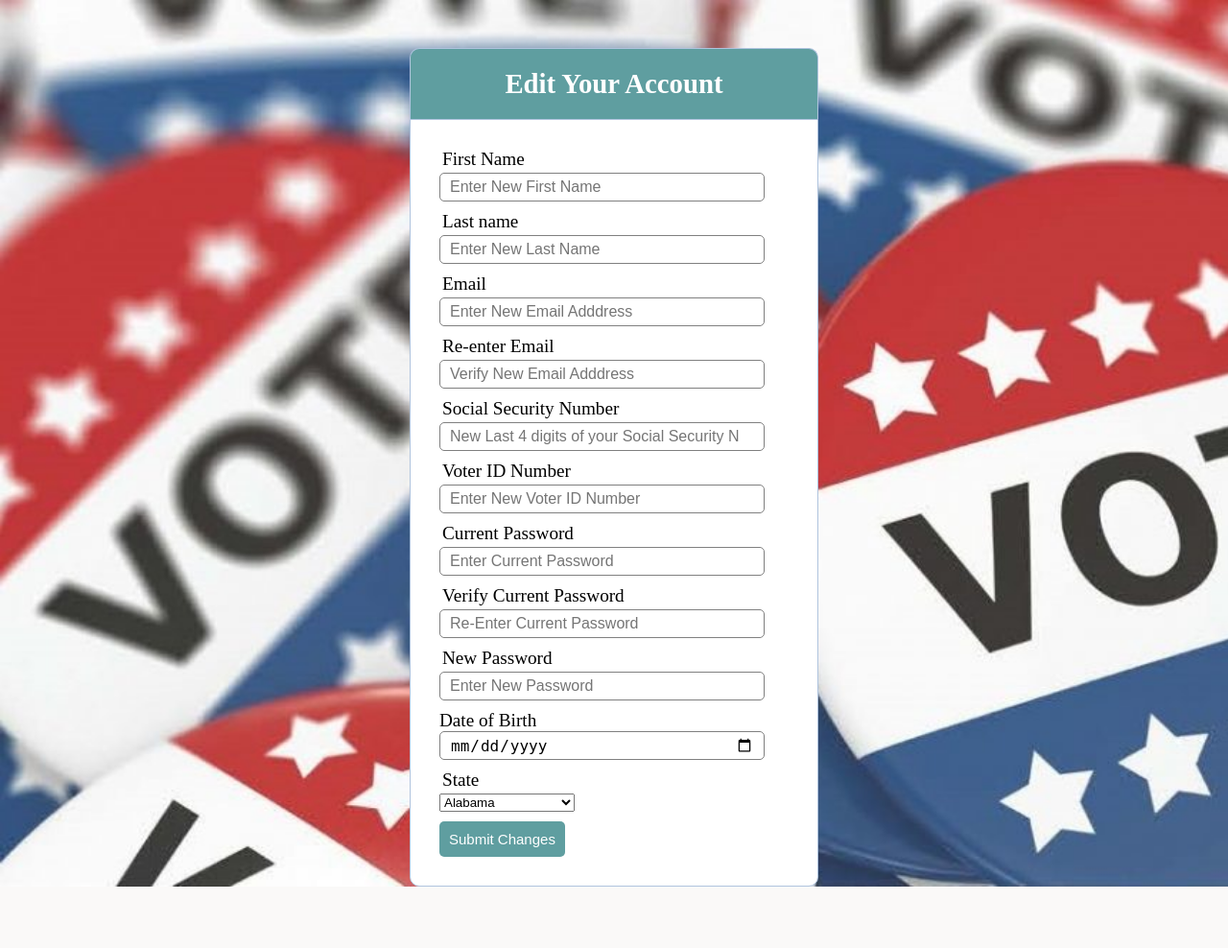
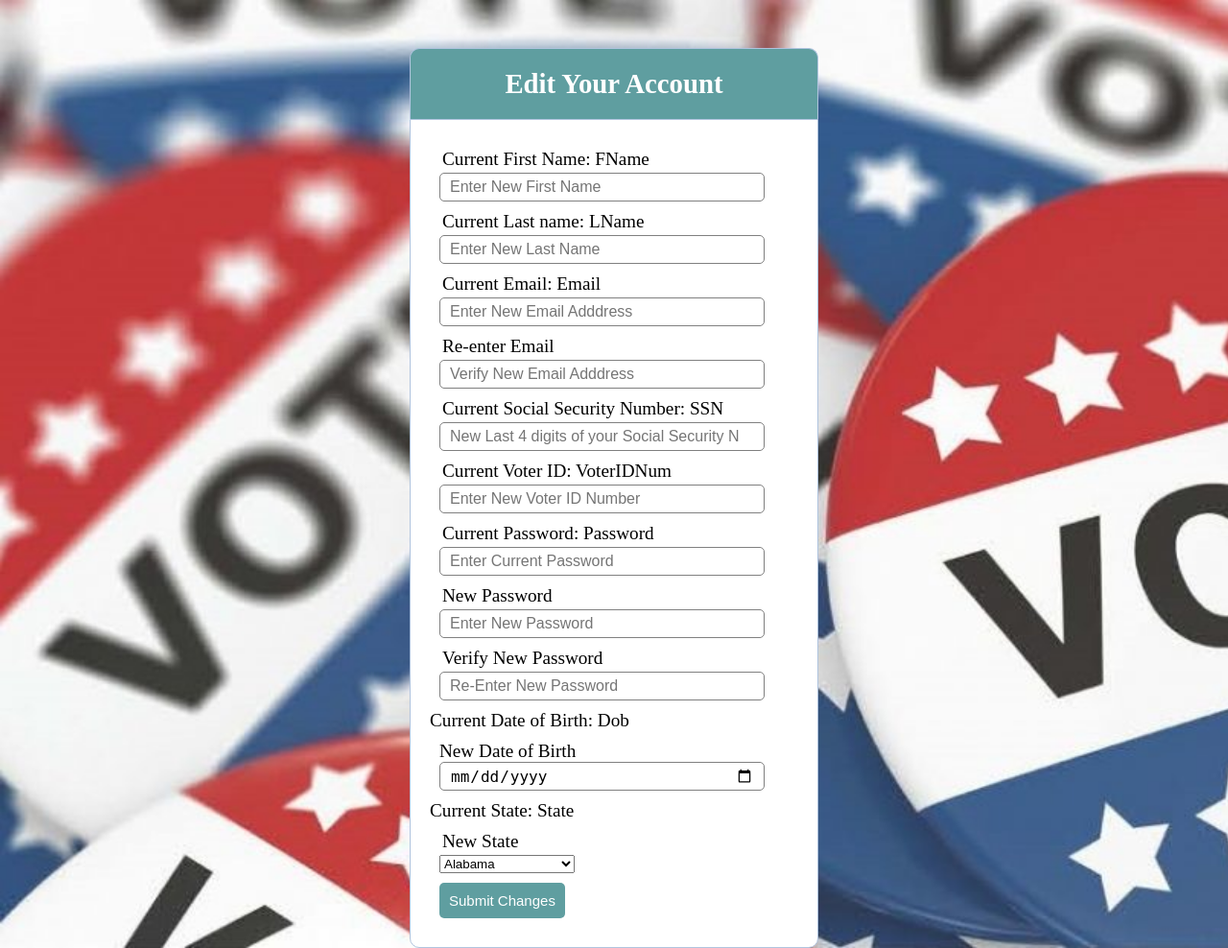
Before and after one commit to abegaz/SecurePoll, a PHP site: page /SecurePoll/accountEdit.php in a window 1280 px wide. Shown: the whole page at 96% size. Before the commit the page ends 924 px from the top, so only its background shows below. Run offline with PHP 8.4, Linux system fonts and the light colour scheme; the visitor is signed in with stand-in values (Sample User, id 1).

Commit message:
Add files via upload

```diff
--- a/website/accountEdit.php
+++ b/website/accountEdit.php
@@ -35,17 +35,20 @@ function attachEvent(obj,evt,fnc,useCapture){
   	<h2>Edit Your Account</h2>
   </div>
 		<form id="login" action="authenticate.php" method="POST">
-			<div class="input-group"><label>First Name </label><input  name="fName" type="text" placeholder="Enter New First Name" required></div>
-			<div class="input-group"><label>Last name</label><input  name="Lname" type="text" placeholder="Enter New Last Name" required></div>
-			<div class="input-group"><label>Email</label><input  name="email" type="text" placeholder="Enter New Email Adddress" required></div>
+			<div class="input-group"><label>Current First Name: FName </label><input  name="fName" type="text" placeholder="Enter New First Name" required></div>
+			<div class="input-group"><label>Current Last name: LName</label><input  name="Lname" type="text" placeholder="Enter New Last Name" required></div>
+			<div class="input-group"><label>Current Email: Email</label><input  name="email" type="text" placeholder="Enter New Email Adddress" required></div>
 			<div class="input-group"><label>Re-enter Email</label><input  name="verifyemail" type="text" placeholder="Verify New Email Adddress" required></div>
-			<div class="input-group"><label>Social Security Number</label><input  name="ssn" type="number" placeholder="New Last 4 digits of your Social Security Number" required></div>
-			<div class="input-group"><label>Voter ID Number</label><input  name="VoterIDNum" type="text" placeholder="Enter New Voter ID Number" required></div>
-			<div class="input-group"><label>Current Password</label><input  name="password" type="password" placeholder="Enter Current Password" required></div>
-			<div class="input-group"><label>Verify Current Password</label><input  name="password" type="password" placeholder="Re-Enter Current Password" required></div>
+			<div class="input-group"><label>Current Social Security Number: SSN</label><input  name="ssn" type="number" placeholder="New Last 4 digits of your Social Security Number" required></div>
+			<div class="input-group"><label>Current Voter ID: VoterIDNum</label><input  name="VoterIDNum" type="text" placeholder="Enter New Voter ID Number" required></div>
+
+			<div class="input-group"><label>Current Password: Password</label><input  name="password" type="password" placeholder="Enter Current Password" required></div>
 			<div class="input-group"><label>New Password</label><input  name="password" type="password" placeholder="Enter New Password" required></div>
-			<div class="input-group">Date of Birth <input  name="DoB" type="date" placeholder="Date of Birth" required></div>
-			<div class="input-group"><label>State</label><select name="state" required>
+			<div class="input-group"><label>Verify New Password</label><input  name="password" type="password" placeholder="Re-Enter New Password" required></div>
+			<label>Current Date of Birth: Dob</label>
+			<div class="input-group">New Date of Birth <input  name="DoB" type="date" placeholder="Date of Birth" required></div>
+			<label>Current State: State</label>
+			<div class="input-group"><label>New State</label><select name="state" required>
 				<option value="Alabama">Alabama</option>
 				<option value="Alaska">Alaska</option>
 				<option value="Arizona">Arizona</option>
```
